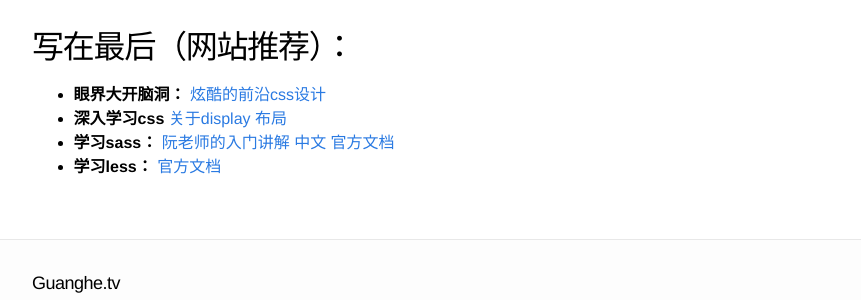
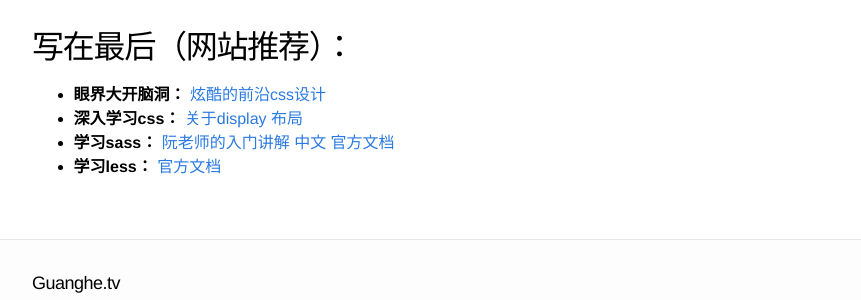
Before and after one commit to guanghetv/guanghetv.github.io, a Jekyll site: the page built from _posts/2015-04-12-css-summary.markdown, in a window 1280 px wide and 900 px high, scrolled down 8524 px. Shown: the part 498-798 px from the top of the window, without its empty margins (208-1069 px from the left). Built offline with Jekyll 4.4.1, drawn with Linux system fonts in a browser that asks for light colours; Markdown is read by kramdown in place of the engine named in the settings; comment, search, counter and statistics services are not loaded.

Commit message:
修改标点

```diff
--- a/_posts/2015-04-12-css-summary.markdown
+++ b/_posts/2015-04-12-css-summary.markdown
@@ -381,7 +381,7 @@ bootstrap是基础，向上是针对网站做的一些reset（即一些属性的
 
 * **眼界大开脑洞：**
 [炫酷的前沿css设计](http://tympanus.net/)
-* **深入学习css**
+* **深入学习css：**
 [关于display](http://www.cnblogs.com/StormSpirit/archive/2012/10/17/2726994.html)
 [布局](http://zh.learnlayout.com/)
 * **学习sass：**
```
